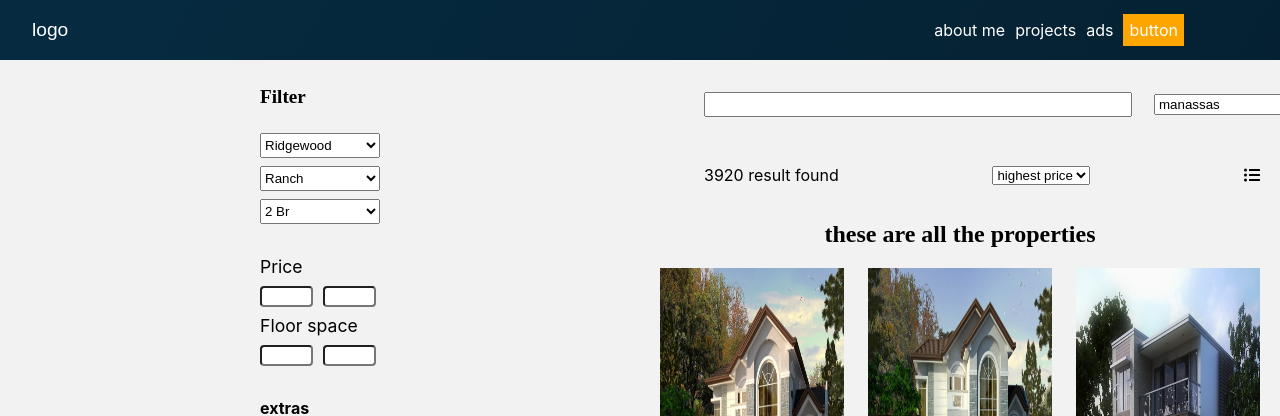
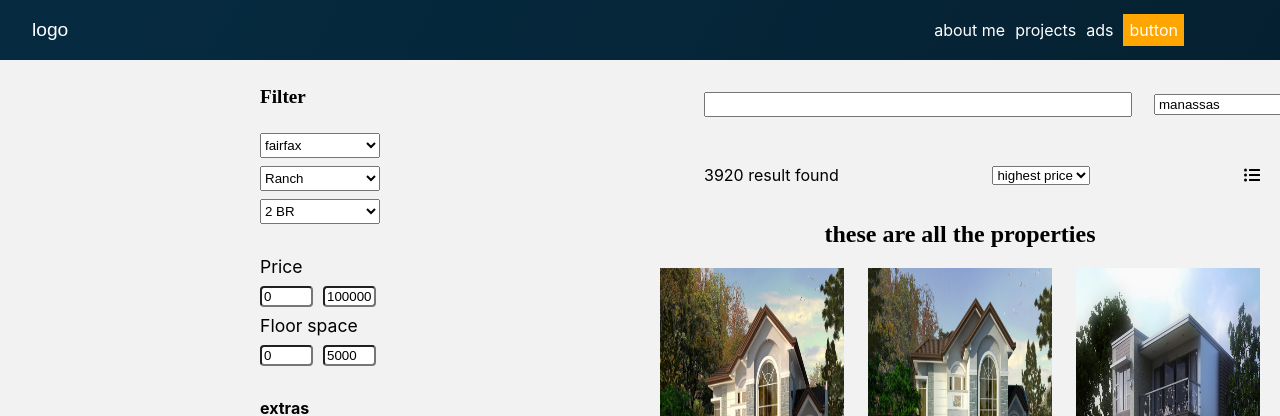
Before and after one commit to fono97/react-realstate, a React (Create React App) app: page / in a window 1280 px wide. Shown: the top 416 px of the page. Built offline with nearby package versions, Linux system fonts and the light colour scheme.

Commit message:
I added form but I stillcan't read value completely

```diff
--- a/src/App.js
+++ b/src/App.js
@@ -1,33 +1,44 @@
 import React, { Component } from "react";
 import Main from "./Component/main";
 import Header from "./Component/header";
-import data from "./Component/listingdata/data"
-
-
-
+import data from "./Component/listingdata/data";
 
 class App extends Component {
-  constructor(){
-    super()
+  constructor() {
+    super();
     this.state = {
-      data
-    }
-    this.change = this.change.bind(this)
+      data,
+      min_price:0,
+      max_price:1000000,
+      min_floor_space : 0,
+      max_floor_space : 5000,
+      elevator:false,
+      swimming_pool:false,
+      finished_basement:false,
+      gyms:false
+    };
+    this.change = this.change.bind(this);
   }
-  change(event){
+  change(event) {
     const name = event.target.name;
-    const value = event.target.value;
-    this.setState({
-      [name]:value
-    },()=>{
-      console.log(this.state)
-    })
+    const value =
+      event.target.type === "checkbox"
+        ? event.target.checked
+        : event.target.value;
+    this.setState(
+      {
+        [name]: value,
+      },
+      () => {
+        console.log(this.state);
+      }
+    );
   }
   render() {
     return (
       <div className="App">
-        <Header/>
-        <Main data ={this.state.data} change = {this.change}/>
+        <Header />
+        <Main data={this.state.data} change={this.change} globalState ={this.state}  />
       </div>
     );
   }
--- a/src/Component/filter.js
+++ b/src/Component/filter.js
@@ -4,14 +4,12 @@ import styled from "@emotion/styled";
 
 const Filter = (props) => {
   const Section = styled.section`
-    display:flex;
-    justify-content:center;
-    align-items:center;
+    display: flex;
+    justify-content: center;
+    align-items: center;
     width: 50%;
-
   `;
-  const CenterBox = styled.div`
-  `;
+  const CenterBox = styled.div``;
 
   const Title = styled.h4`
     font-family: "Arial, Helvetica, sans-serif";
@@ -63,59 +61,96 @@ const Filter = (props) => {
       <CenterBox>
         <Title>Filter</Title>
         <Container>
-          <Select name="neighbourhood" className=" filters neighbourhood" onChange = {props.change}>
-            <Option>Ridgewood</Option>
-            <Option>Manassas</Option>
+          <Select name="neighbourhood" onChange={props.change}>
+            <Option value="fairfax">fairfax</Option>
+            <Option value="Manassas">Manassas</Option>
+            <Option value="Miami">Miami</Option>
           </Select>
         </Container>
         <Container>
-          <Select name="housetype" className=" filters neighbourhood">
-            <Option> Ranch</Option>
+          <Select name="housetype" onChange={props.change}>
+            <Option value="Ranch"> Ranch</Option>
+            <Option value="Studio"> Apartment</Option>
+            <Option value="Studio"> Studio</Option>
+            <Option value="Room"> Room</Option>
           </Select>
         </Container>
         <Container>
-          <Select name="bedrooms" className=" filters bedrooms">
-            <Option> 2 Br</Option>
+          <Select
+            name="bedrooms"
+            className=" filters bedrooms"
+            onChange={props.change}
+          >
+            <Option value="2"> 2 BR</Option>
+            <Option value="3"> 2 BR</Option>
+            <Option value="4"> 4 BR</Option>
           </Select>
         </Container>
         <SpaceContainer>
           <Container className="filters price">
             <Span className="title">Price</Span>
-            <InputRight type="text" name="min-price" className="min-price" />
-            <InputLeft type="text" name="max-price" className="max-price" />
+            <InputRight
+              type="text"
+              name="min_price"
+              value={props.globalState.min_price}
+              onChange={props.change}
+            />
+            <InputLeft
+              type="text"
+              name="max_price"
+              value={props.globalState.max_price}
+              onChange={props.change}
+            />
           </Container>
           <Container className="filters floor-space">
             <Span className="title">Floor space</Span>
             <InputRight
               type="text"
-              name="min-floor-space"
-              className="min-floor-space"
+              name="min_floor_space"
+              value={props.globalState.min_floor_space}
+              onChange={props.change}
             />
             <InputLeft
               type="text"
-              name="max-floor-space"
-              className="max-floor-space"
+              name="max_floor_space"
+              value={props.globalState.max_floor_space}
+              className="max_floor_space"
+              onChange={props.change}
             />
           </Container>
         </SpaceContainer>
-
         <SpaceContainer className="filters extras">
           <h4>extras</h4>
           <Label htmlFor="extras">
             <LabelText>Elevator</LabelText>
-            <Checkout name="extras" value="elevator" type="checkbox" />
+            <Checkout name="elevator" value="elevator" type="checkbox" />
           </Label>
           <Label htmlFor="extras">
             <LabelText>Swimming Pool</LabelText>
-            <Checkout name="extras" value="swimming-pool" type="checkbox" />
+            <Checkout
+              name="swimming_pool"
+              value="swimming_pool"
+              type="checkbox"
+              onChange={props.change}
+            />
           </Label>
           <Label htmlFor="extras">
             <LabelText>finished Basement</LabelText>
-            <Checkout name="extras" value="finished basement" type="checkbox" />
+            <Checkout
+              name="finished_basement"
+              value="finished_basement"
+              type="checkbox"
+              onChange={props.change}
+            />
           </Label>
           <Label htmlFor="extras">
             <LabelText>gyms</LabelText>
-            <Checkout name="extras" value="gyms" type="checkbox" />
+            <Checkout
+              name="gyms"
+              value="gyms"
+              type="checkbox"
+              onChange={props.change}
+            />
           </Label>
         </SpaceContainer>
       </CenterBox>
--- a/src/Component/main.js
+++ b/src/Component/main.js
@@ -12,8 +12,8 @@ const Main = (props) => {
   `;
   return (
     <MainContent>
-      <Filter  change= {props.change}/>
-      <Listing listing = {props.data} />
+      <Filter  change= {props.change} globalState = {props.globalState}/>
+      <Listing listing = {props.data}  />
     </MainContent>
   );
 };
```
